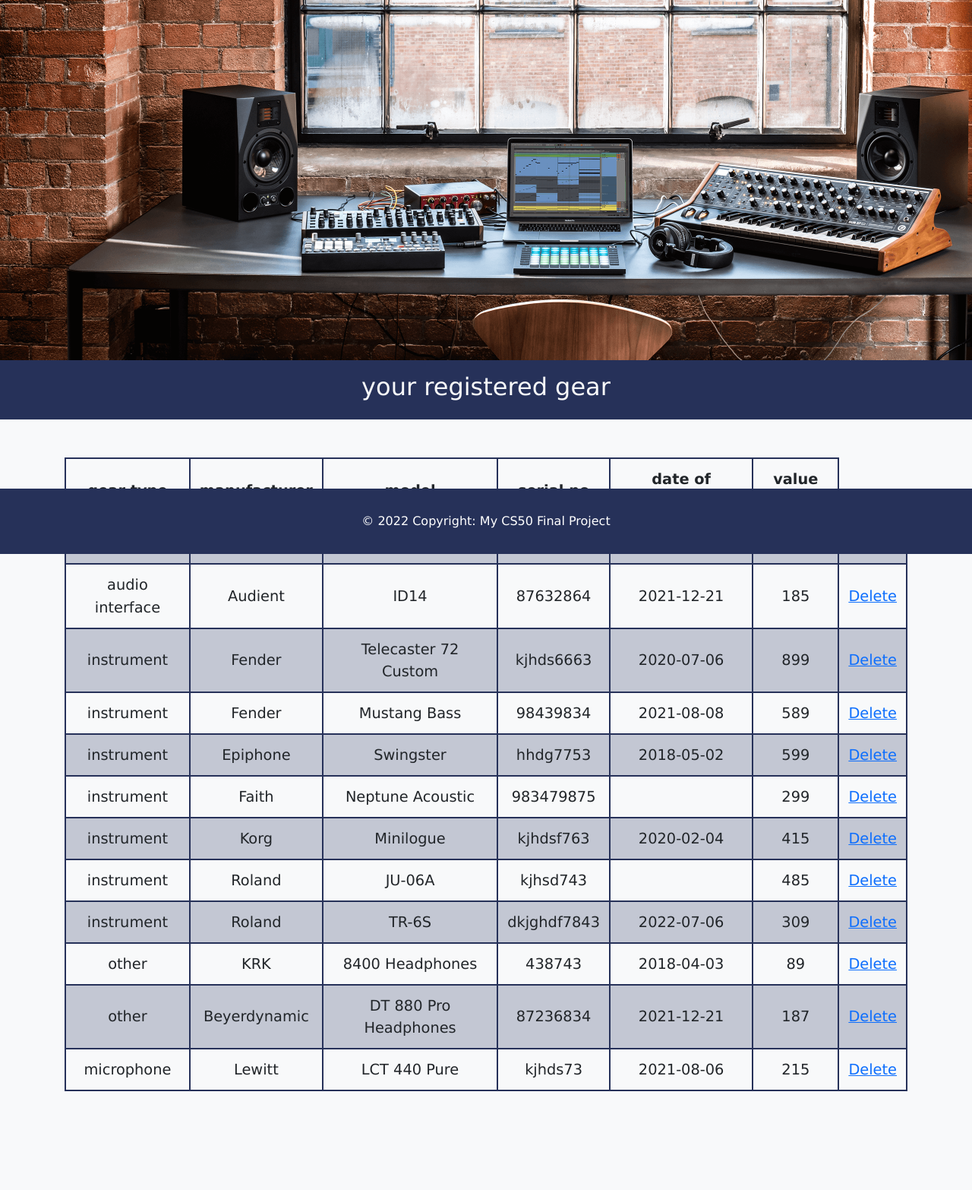
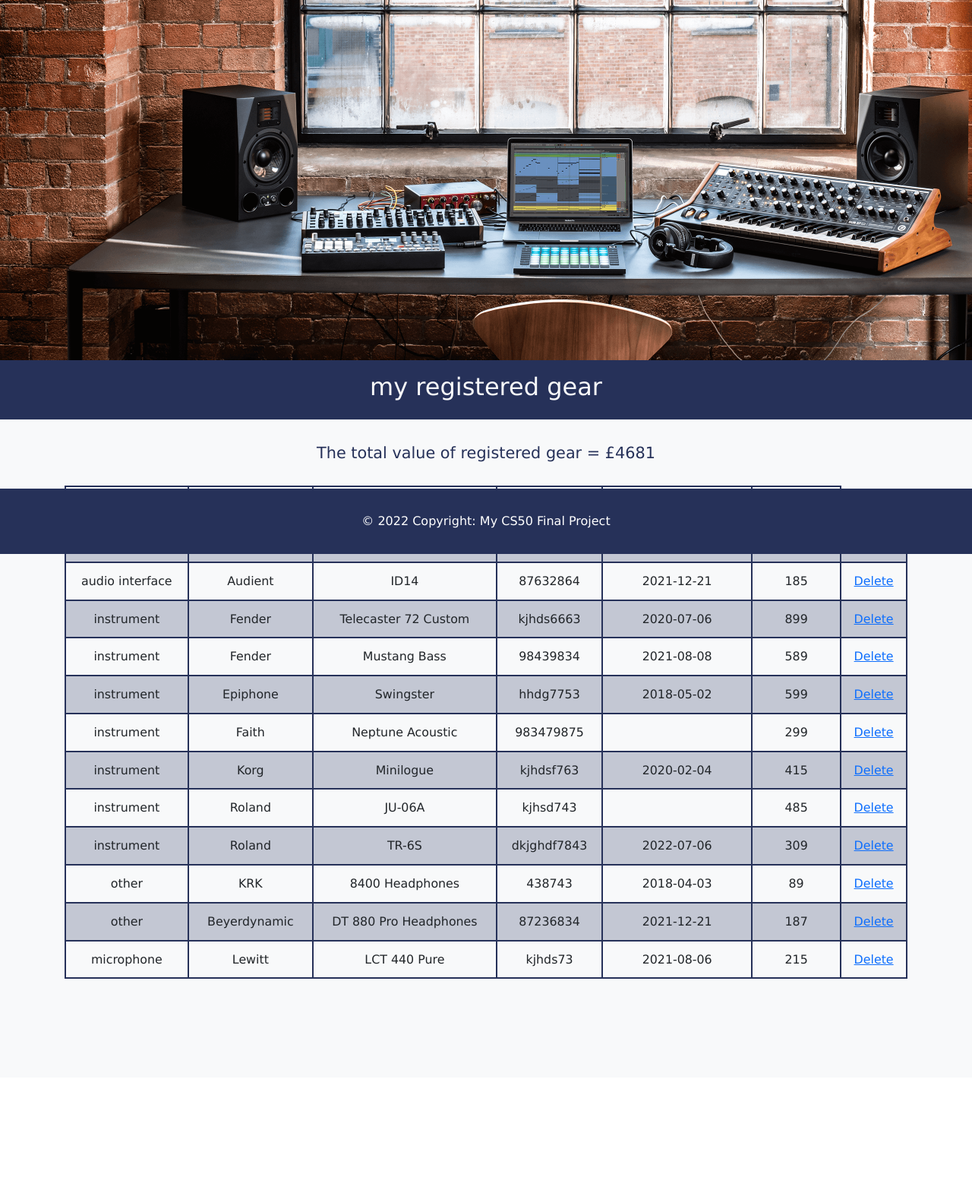
Before and after one commit to mikeywilsonuk/music-gear-tracker, a Flask app: page /gear in a window 1280 px wide. Shown: the part 71-1637 px from the top of the page at 76% size. After the commit the page ends 1359 px from the top, so only its background shows below. Run offline with Flask 2, Linux system fonts and the light colour scheme; data comes from the database, SQL or seed files in the repository; both versions use the stored data as it was after the commit; some libraries are stand-ins or nearby versions.

Commit message:
Create function to display total value count and complete css styling

```diff
--- a/app.py
+++ b/app.py
@@ -1,17 +1,15 @@
-from flask import Flask , request , render_template, flash, url_for
+from flask import Flask, request, render_template, flash, url_for
 from flask_sqlalchemy import SQLAlchemy
-
-import os
-if os.path.exists('data.db'):
-   os.remove('data.db')
+from sqlalchemy import func
 
 # Configure the app
 app = Flask(__name__)
 app.secret_key = "kjsgdkjgsdlkhjflgjdslnaksnkaf"
 
 # Connect to SQL db
-app.config['SQLALCHEMY_DATABASE_URI'] = r'sqlite://///Users/mikeywilson/coding/courses/cs50/project/data.db'
+app.config['SQLALCHEMY_DATABASE_URI'] = r'sqlite:///data.db'
 db = SQLAlchemy(app)
+
 
 # Create SQL database and table
 class record(db.Model):
@@ -41,15 +39,17 @@ def index():
 def gear():
     try:
         records = record.query.all()
-        # totval = record.query.value()
-        # for totval in record:
-        return render_template('gear.html', records=records)
+        total = db.session.query(func.sum(record.value)).filter().scalar()
+        if total is None:
+            total = 0
+        return render_template('gear.html', records=records, total=total)
     except:
         return render_template('gear.html')
 
 @app.route("/about")
 def about():
     return render_template("about.html")
+
 
 # Add user from html form into SQL database
 @app.route("/add_data", methods=["POST"])
@@ -83,19 +83,12 @@ def delete_data(id):
         db.session.commit()
         # Display SQL data in html form
         records = record.query.all()
+        total = db.session.query(func.sum(record.value)).filter().scalar()
+        if total is None:
+            total = 0
         flash("gear successfully deleted!")
-        return render_template('gear.html', records=records)
-
+        return render_template('gear.html', records=records, total=total)
     except:
         records = record.query.all()
         flash("error: unable to delete")
-        return render_template('gear.html', records=records)
-
-# # Ensure responses aren't cached
-# @app.after_request
-# def after_request(response):
-#     """Ensure responses aren't cached"""
-#     response.headers["Cache-Control"] = "no-cache, no-store, must-revalidate"
-#     response.headers["Expires"] = 0
-#     response.headers["Pragma"] = "no-cache"
-#     return response
+        return render_template('gear.html', records=records, total=total)
--- a/static/css/styles.css
+++ b/static/css/styles.css
@@ -30,7 +30,19 @@ h3 {
     padding-top: 10px;
     padding-bottom: 10px;
     width: 60%;
+    margin-left: auto;
+    margin-right: auto;
+    margin-top: auto;
+    margin-bottom: 30px;
+}
+
+h4 {
+    color: #263159;
+    text-align: center;
+    padding-bottom: 10px;
+    width: 60%;
     margin: auto;
+    font-size: 1.3em;
 }
 
 .container {
@@ -105,8 +117,8 @@ table {
     height: auto;
     margin: auto;
     margin-bottom: 130px;
-    margin-top: 50px;
-    font-size: clamp(0.6em, 1.5vw, 1.1em);
+    margin-top: 20px;
+    font-size: clamp(0.5em, 1.4vw, 0.9em);
 }
 
 table th, table td {
--- a/templates/about.html
+++ b/templates/about.html
@@ -12,7 +12,7 @@
 
 <div class="container">
     <div class="section">
-        <p>Music gear tracker let's you keep track of your home recording studio gear for insurasnce purposes.<br>
+        <p>Music gear tracker let's you keep track of your home recording studio gear for insurance purposes.<br>
         <br>All your important information is easily accessible should you need to make a cliam.</p>
     </div>
 </div>
--- a/templates/gear.html
+++ b/templates/gear.html
@@ -7,13 +7,15 @@
 {% block main %}
 
 <div class="header">
-    <h2>your registered gear</h1>
+    <h2>my registered gear</h1>
 </div>
 
 <!-- Flash mesage for successful / unsuccessful action -->
 {% for message in get_flashed_messages()%}
 <h3> {{message}} </h3>
 {% endfor %}
+
+<h4>The total value of registered gear = £{{ total }}</h4>
 
 <div class="container">
     <div class="section">
@@ -46,7 +48,6 @@
                 {% endfor %}
             </tbody>
         </table>
-    </div>
 </div>
 
 {% endblock %}
```
Also changed, not shown: data.db (deleted), instance/data.db (added).
